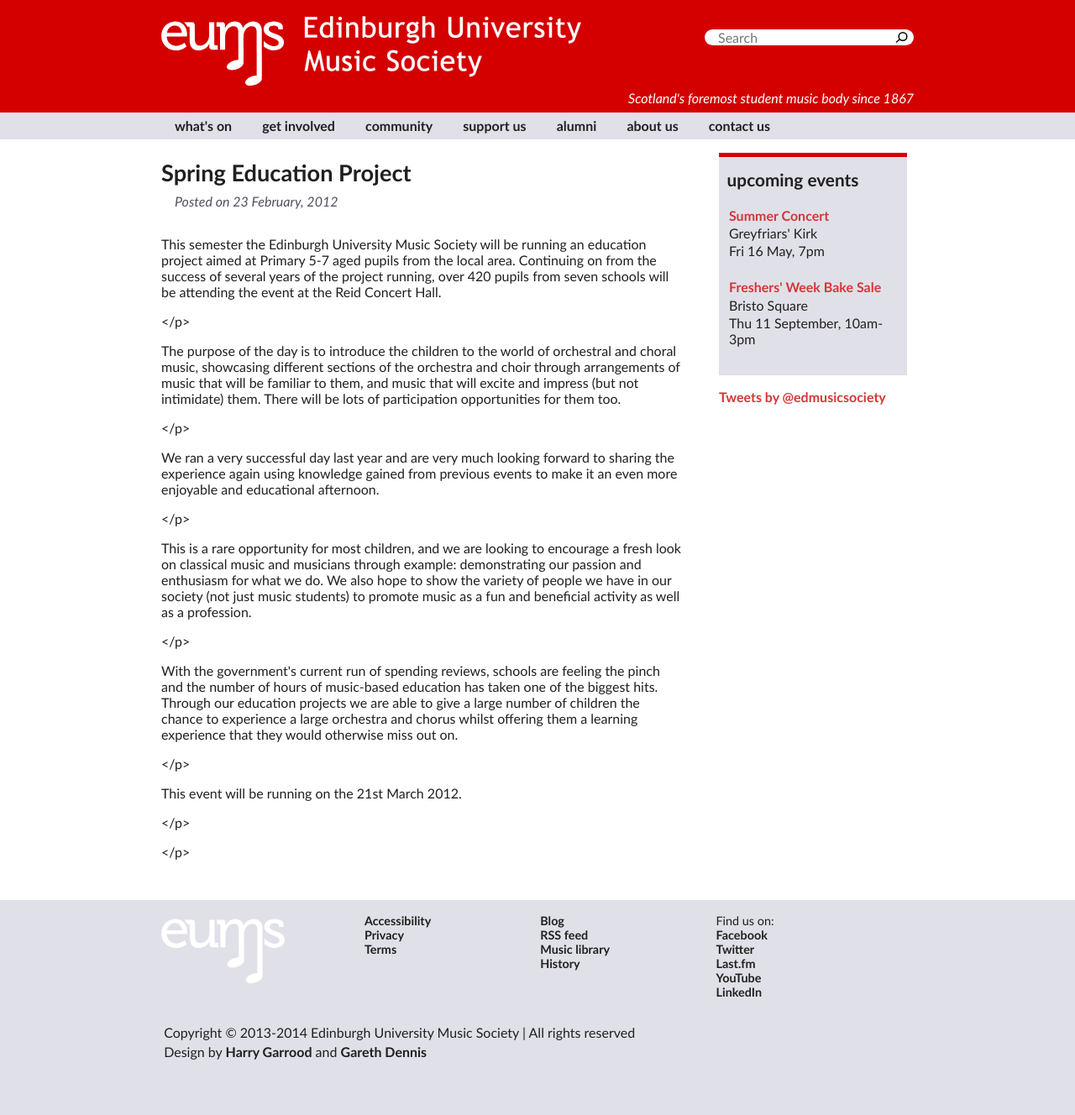
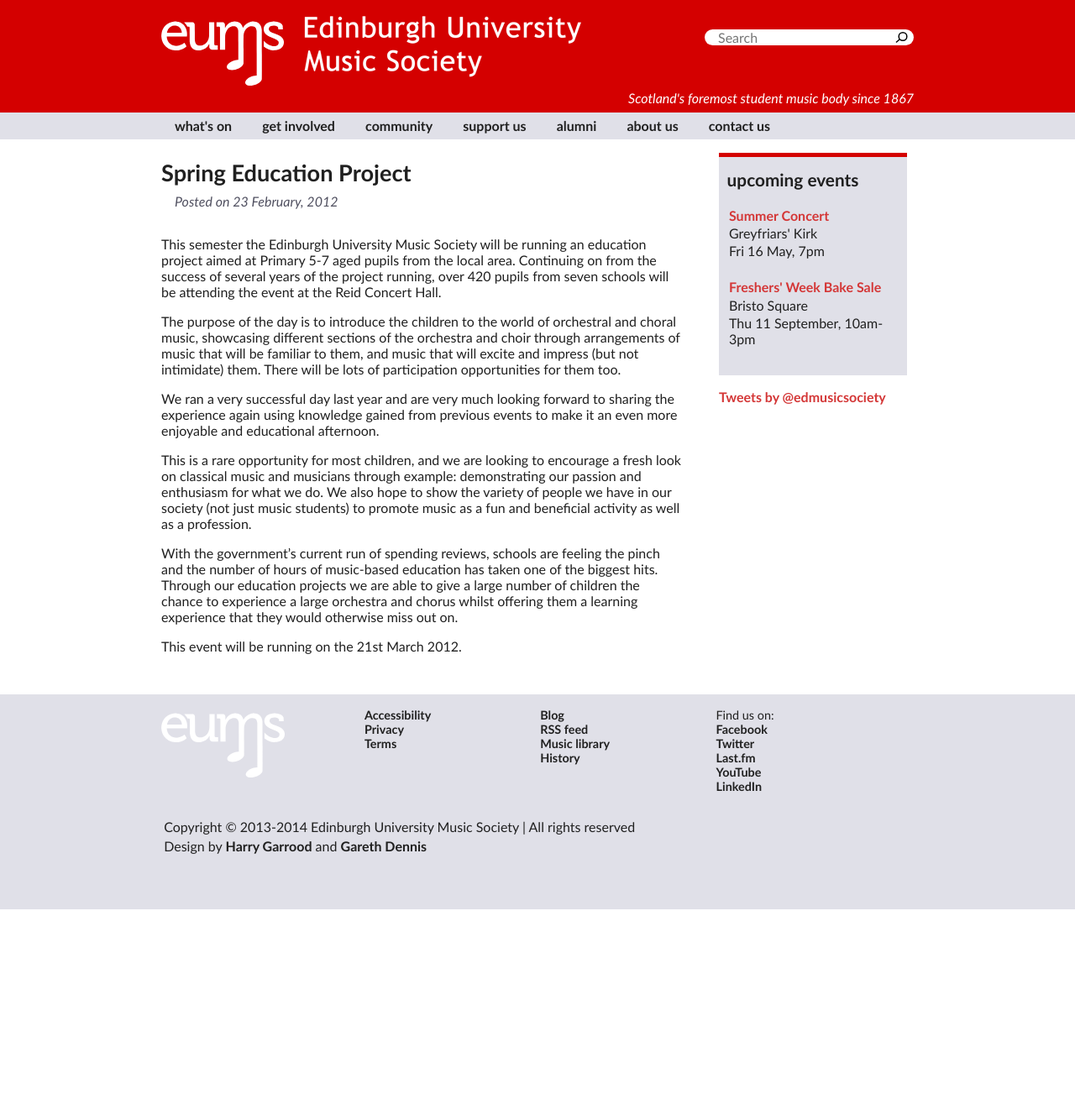
Before and after one commit to eums/website, a Jekyll site: the page built from _posts/2012-02-23-springproject.markdown, in a window 1280 px wide. Shown: the whole page at 84% size. Built offline with Jekyll 4.4.1, drawn with Linux system fonts in a browser that asks for light colours; comment, search, counter and statistics services are not loaded; after the commit the page ends 1083 px from its top, so only the background shows below that; some of the changed lines change nothing that is shown.

Commit message:
fix spring education post

```diff
--- a/_posts/2012-02-23-springproject.markdown
+++ b/_posts/2012-02-23-springproject.markdown
@@ -1,32 +1,18 @@
 ---
 layout: post
-status: publish
 published: true
 title: Spring Education Project
-author:
-  display_name: Web Manager
-  login: eums_website
-  email: web@eums.org.uk
-  url: http://www.eums.org.uk
-author_login: eums_website
-author_email: web@eums.org.uk
-author_url: http://www.eums.org.uk
-excerpt: Preparations well underway for this year's Education Project
 wordpress_id: 1625
-wordpress_url: http://eums.eusa.ed.ac.uk/?p=1625
-date: '2012-02-23 11:00:33 -0800'
-date_gmt: '2012-02-23 11:00:33 -0800'
-categories:
-- Events
-- EUMS in the Community
-- Upcoming Projects
-tags: []
-comments: []
 ---
-<p>This semester the Edinburgh University Music Society will be running an education project aimed at Primary 5-7 aged pupils from the local area. Continuing on from the success of several years of the project running, over 420 pupils from seven schools will be attending the event at the Reid Concert Hall.</p></p>
-<p>The purpose of the day is to introduce the children to the world of orchestral and choral music, showcasing different sections of the orchestra and choir through arrangements of music that will be familiar to them, and music that will excite and impress (but not intimidate) them. There will be lots of participation opportunities for them too.</p></p>
-<p>We ran a very successful day last year and are very much looking forward to sharing the experience again using knowledge gained from previous events to make it an even more enjoyable and educational afternoon.</p></p>
-<p>This is a rare opportunity for most children, and we are looking to encourage a fresh look on classical music and musicians through example: demonstrating our passion and enthusiasm for what we do. We also hope to show the variety of people we have in our society (not just music students) to promote music as a fun and beneficial activity as well as a profession.</p></p>
-<p>With the government's current run of spending reviews, schools are feeling the pinch and the number of hours of music-based education has taken one of the biggest hits. Through our education projects we are able to give a large number of children the chance to experience a large orchestra and chorus whilst offering them a learning experience that they would otherwise miss out on.</p></p>
-<p>This event will be running on the 21st March 2012.</p></p>
-<p></p></p>
+
+This semester the Edinburgh University Music Society will be running an education project aimed at Primary 5-7 aged pupils from the local area. Continuing on from the success of several years of the project running, over 420 pupils from seven schools will be attending the event at the Reid Concert Hall.
+
+The purpose of the day is to introduce the children to the world of orchestral and choral music, showcasing different sections of the orchestra and choir through arrangements of music that will be familiar to them, and music that will excite and impress (but not intimidate) them. There will be lots of participation opportunities for them too.
+
+We ran a very successful day last year and are very much looking forward to sharing the experience again using knowledge gained from previous events to make it an even more enjoyable and educational afternoon.
+
+This is a rare opportunity for most children, and we are looking to encourage a fresh look on classical music and musicians through example: demonstrating our passion and enthusiasm for what we do. We also hope to show the variety of people we have in our society (not just music students) to promote music as a fun and beneficial activity as well as a profession.
+
+With the government's current run of spending reviews, schools are feeling the pinch and the number of hours of music-based education has taken one of the biggest hits. Through our education projects we are able to give a large number of children the chance to experience a large orchestra and chorus whilst offering them a learning experience that they would otherwise miss out on.
+
+This event will be running on the 21st March 2012.
```
